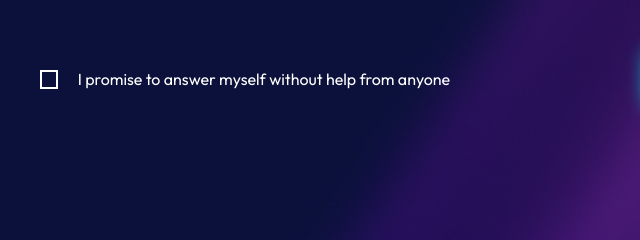
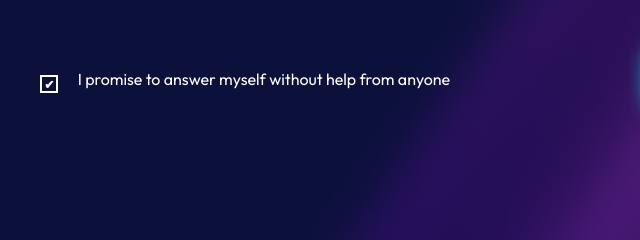
Before and after one commit to GabrieleAlleruzzo/Week-4-Titanic, a plain HTML site: page welcome.html in a window 1280 px wide. Both pictures are taken after a click on the checkbox 49 px from the left and 741 px from the top of the page. Shown: the part 662-902 px from the top of the page, 0-640 px from the left. Drawn offline with Linux system fonts and the light colour scheme.

Commit message:
Update style.css

```diff
--- a/Assets/css/style.css
+++ b/Assets/css/style.css
@@ -118,3 +118,13 @@ ul {
   transform: translateY(0.25em);
   margin-right: 1em;
 }
+
+#check:checked::before {
+  content: "✔";
+  text-align: center;
+  color: #fff;
+  font-size: 0.75em;
+  display: flex;
+  align-items: center;
+  justify-content: center;
+}
```
